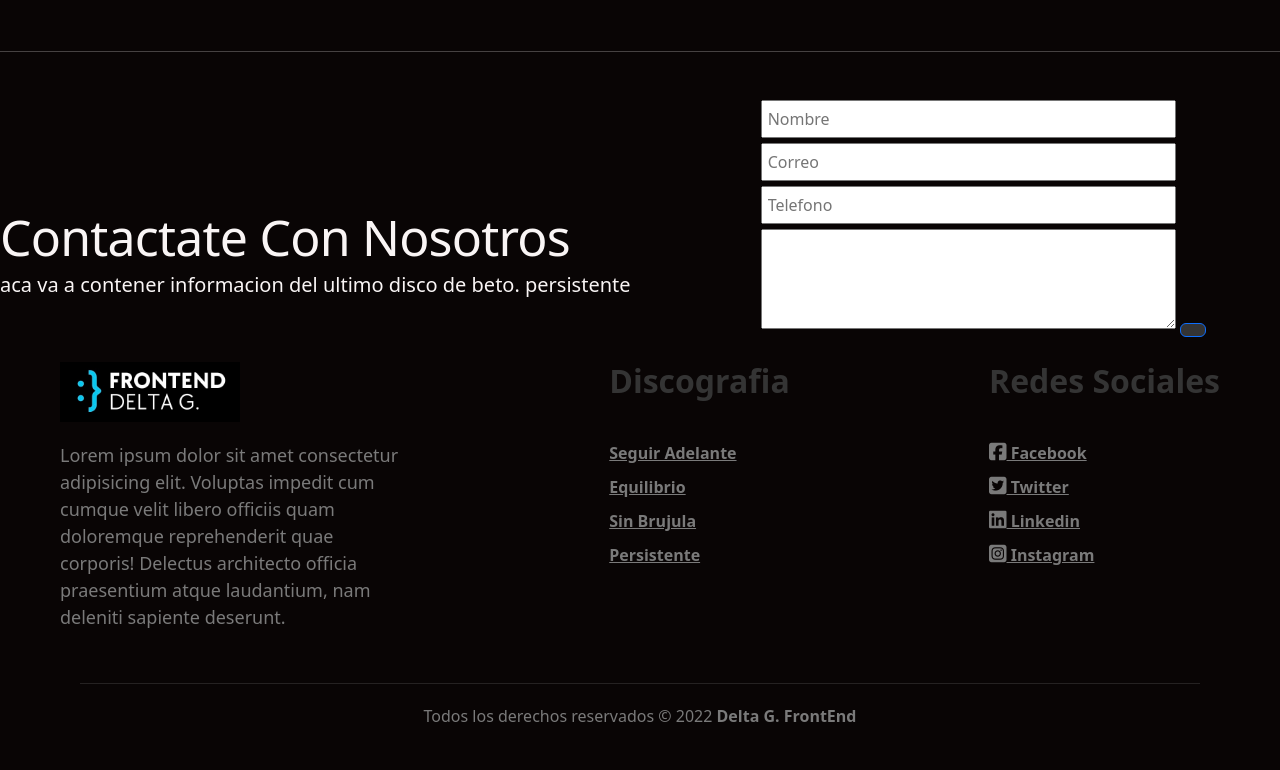
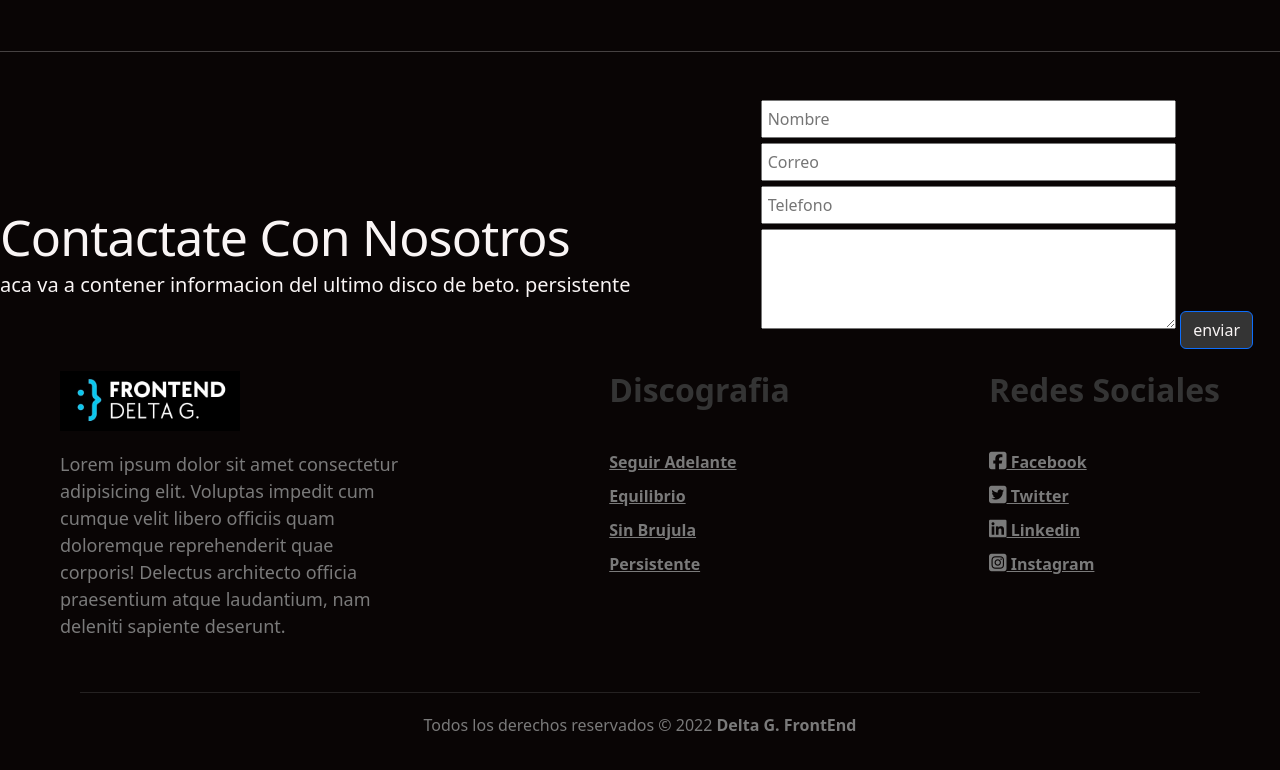
Before and after one commit to guillend27/Bpaoloni, a plain HTML site: page index.html in a window 1280 px wide. Shown: the part 2816-3586 px from the top of the page. Drawn offline with Linux system fonts and the light colour scheme.

Commit message:
Update index.html

```diff
--- a/index.html
+++ b/index.html
@@ -273,7 +273,7 @@
         <input type="email" name="Correo" placeholder="Correo" id="inputcontacto">
         <input type="number" name="Telefono" placeholder="Telefono" id="inputcontacto">
         <textarea name="Mensaje" placeholder="escriba aqui su mensaje " id="textareacontacto"> </textarea>
-        <button type="submit" class="btn btn-primary" id="boton1"></button>
+        <button type="submit" class="btn btn-primary" id="boton1"> enviar </button>
       </form>
     </div>
 
```
